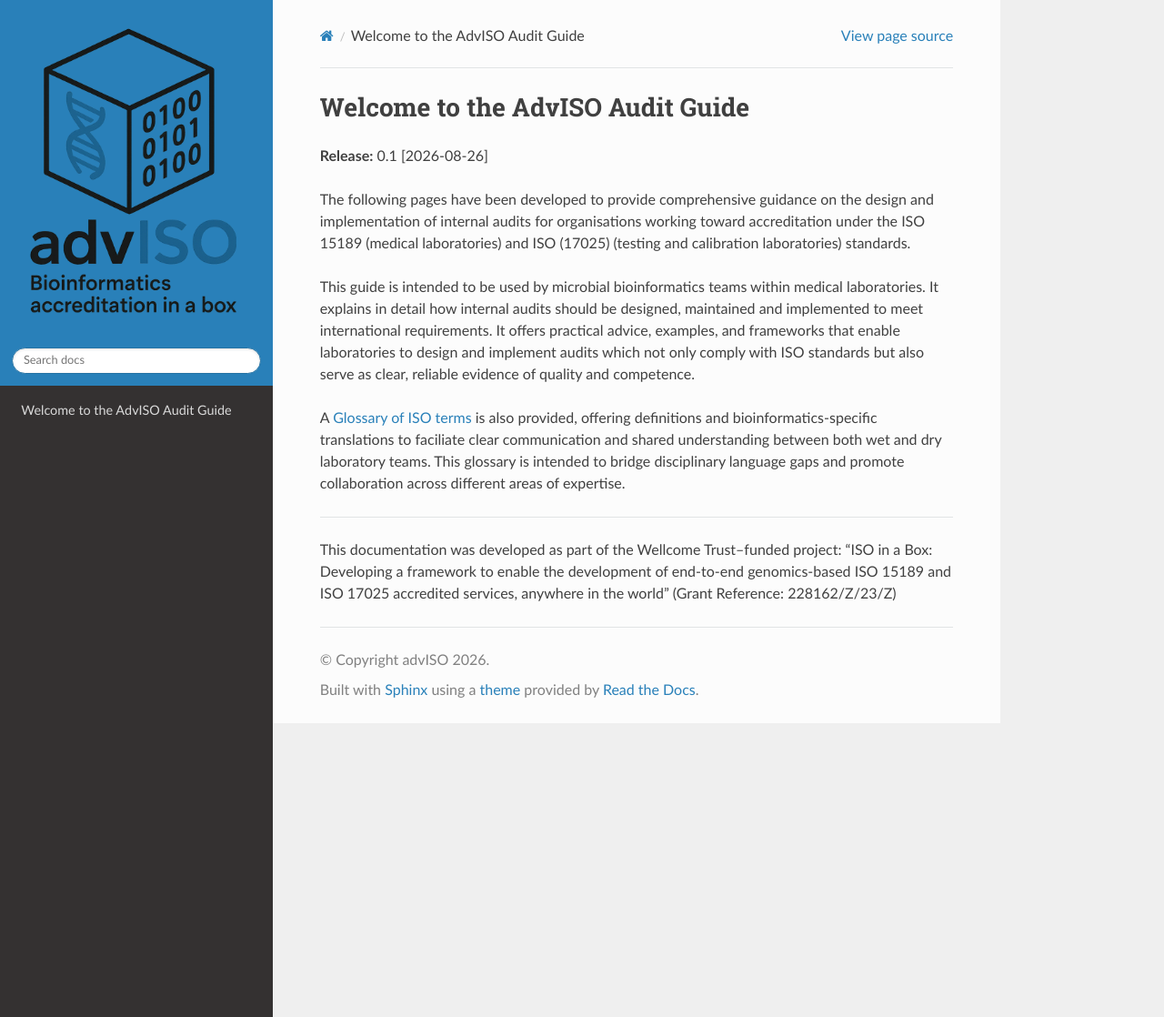
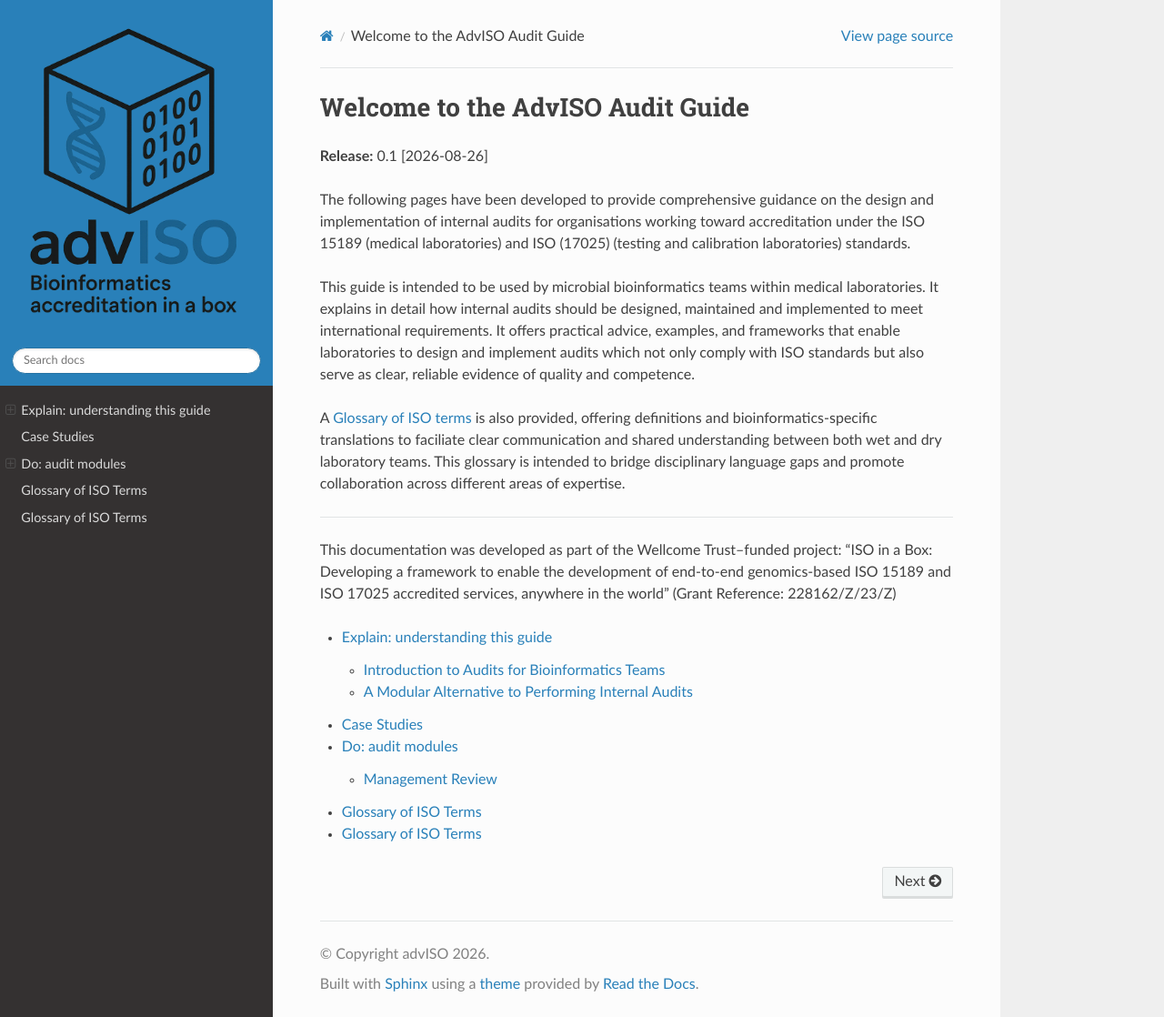
Before and after one commit to advISO-project/advISO_audit_guide, a Sphinx documentation site: the page built from docs/source/index.rst, in a window 1280 px wide and 1118 px high. Shown: the whole window at 91% size. Built offline with Sphinx 7.4.7 and the Read the Docs theme 3.1.0, drawn with Linux system fonts in a browser that asks for light colours; pages that are not in the unit, such as notebooks, are missing from menus.

Commit message:
add back toc trees

```diff
--- a/docs/source/audit_guide/do/index.rst
+++ b/docs/source/audit_guide/do/index.rst
@@ -9,7 +9,7 @@ You do not need to read modules in order
 
 .. toctree::
    :maxdepth: 1
-   :caption: Planning
+   :caption: Plan
 
    planning/risk_assessment
    planning/schedule
@@ -18,7 +18,7 @@ You do not need to read modules in order
 
 .. toctree::
    :maxdepth: 1
-   :caption: Execution
+   :caption: Execute
 
    execution/evidence
    execution/perform
--- a/docs/source/audit_guide/lookup/index.rst
+++ b/docs/source/audit_guide/lookup/index.rst
@@ -0,0 +1,6 @@
+
+
+.. toctree::
+   :maxdepth: 1
+
+   glossary
--- a/docs/source/index.rst
+++ b/docs/source/index.rst
@@ -12,3 +12,12 @@ A :ref:`Glossary of ISO terms <glossary>` is also provided, offering definitions
 -------------------
 
 This documentation was developed as part of the Wellcome Trust–funded project: “ISO in a Box: Developing a framework to enable the development of end-to-end genomics-based ISO 15189 and ISO 17025 accredited services, anywhere in the world” (Grant Reference: 228162/Z/23/Z)
+
+.. toctree::
+   :maxdepth: 2
+
+   audit_guide/explain/index
+   audit_guide/learn/index
+   audit_guide/do/index
+   audit_guide/lookup/index
+   audit_guide/lookup/glossary
```
